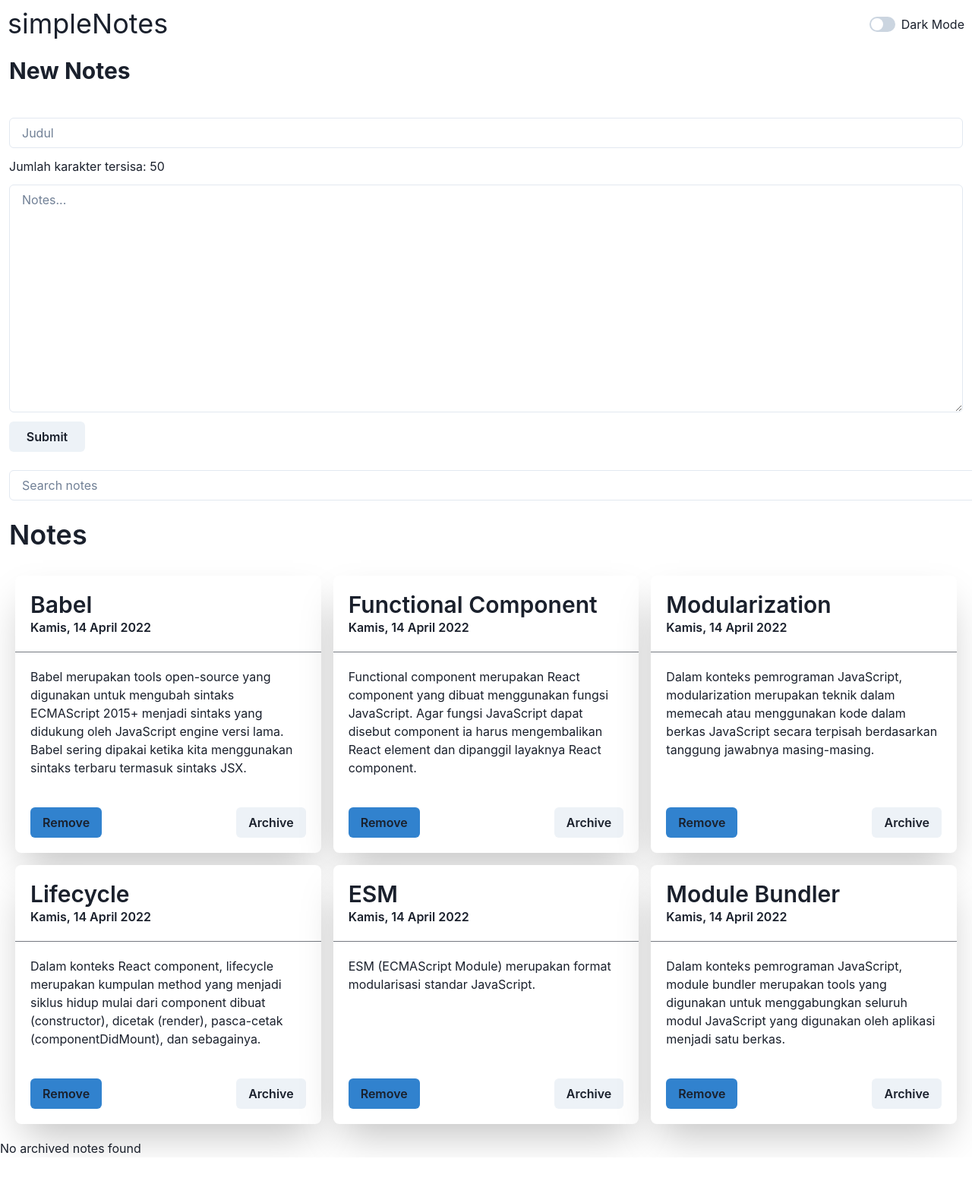
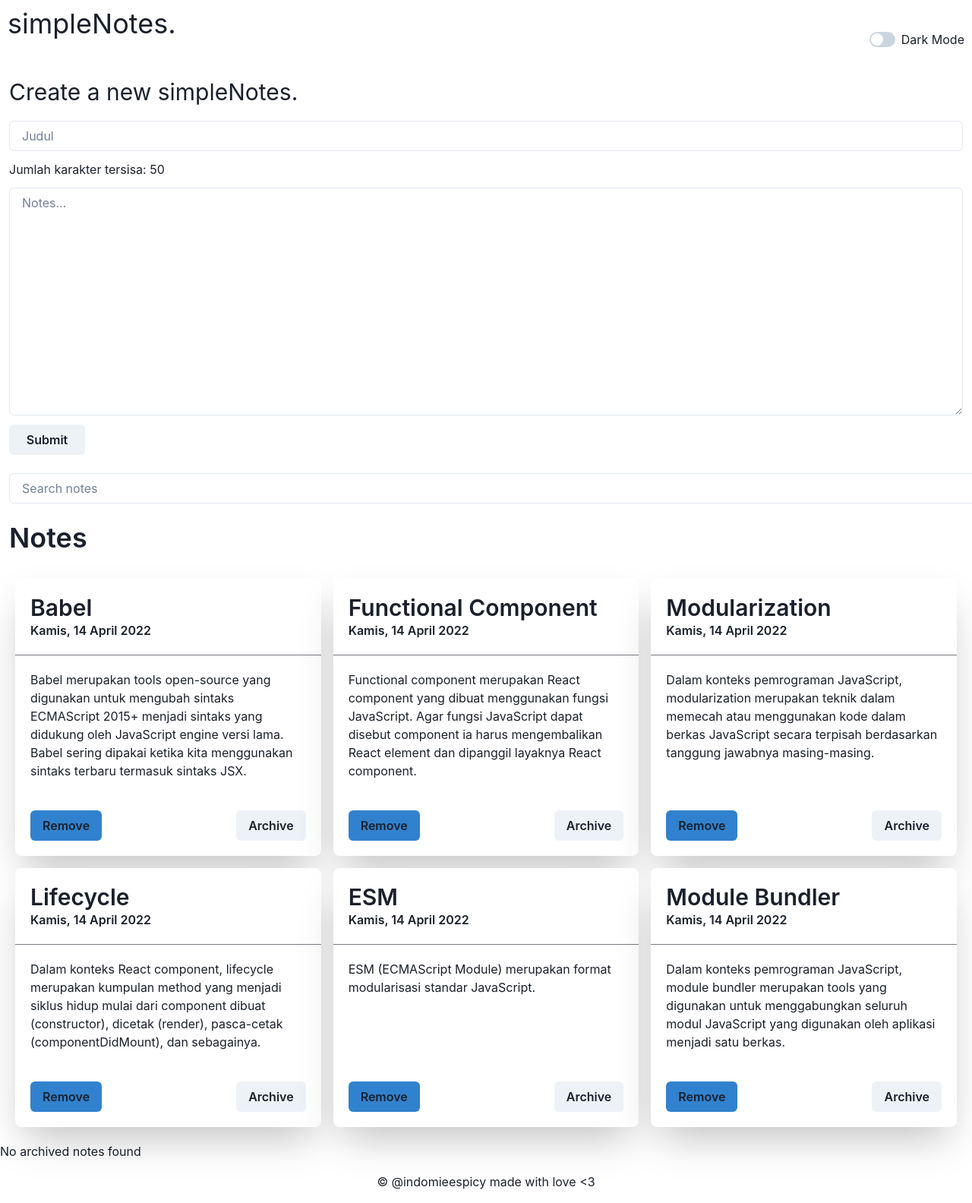
Before and after one commit to yunusmujadidi/dicoding, a React (Vite) app in the folder react-notes/: page / in a window 1280 px wide. Shown: the top 1584 px of the page at 76% size. Before the commit the page ends 1524 px from the top, so only its background shows below. Built offline with nearby package versions, Linux system fonts and the light colour scheme.

Commit message:
Add footer and update UI elements

```diff
--- a/react-notes/src/App.tsx
+++ b/react-notes/src/App.tsx
@@ -5,6 +5,7 @@ import NotesForm from "./components/NotesForms";
 import { Grid, GridItem } from "@chakra-ui/react";
 import { Note } from "./utils";
 import initialData from "./utils";
+import Footer from "./components/Footer";
 
 const App = () => {
   const [notes, setNotes] = useState<Note[]>(initialData);
@@ -29,7 +30,7 @@ const App = () => {
   };
 
   return (
-    <Grid templateAreas={`"nav" "main"`}>
+    <Grid templateAreas={`"nav" "main" "footer"`}>
       <GridItem area="nav">
         <NavBar />
       </GridItem>
@@ -42,6 +43,9 @@ const App = () => {
           onArchiveNote={handleArchiveNote}
         />
       </GridItem>
+      <GridItem area="footer">
+        <Footer />
+      </GridItem>
     </Grid>
   );
 };
--- /dev/null
+++ b/react-notes/src/components/Footer.tsx
@@ -0,0 +1,11 @@
+import { Text } from "@chakra-ui/react";
+
+const Footer = () => {
+  return (
+    <Text textAlign="center" fontSize="md" mt={4} pb={4}>
+      {`© @indomieespicy made with love <3`}
+    </Text>
+  );
+};
+
+export default Footer;
--- a/react-notes/src/components/NavBar.tsx
+++ b/react-notes/src/components/NavBar.tsx
@@ -4,8 +4,8 @@ import ColorModeSwitch from "./ColorModeSwitch";
 const NavBar = () => {
   return (
     <HStack justifyContent="space-between" padding="10px">
-      <Heading size="xl" fontWeight="">
-        simpleNotes
+      <Heading size="xl" fontWeight="" marginBottom="10">
+        simpleNotes.
       </Heading>
       <ColorModeSwitch />
     </HStack>
--- a/react-notes/src/components/NotesForms.tsx
+++ b/react-notes/src/components/NotesForms.tsx
@@ -35,11 +35,11 @@ const NotesForms = ({ onAddNotes }: { onAddNotes: (note: Note) => void }) => {
 
   return (
     <>
-      <Heading size="lg" padding={3}>
-        New Notes
+      <Heading fontWeight="" size="lg" marginLeft={3}>
+        Create a new simpleNotes.
       </Heading>
       <form className="addform" onSubmit={handleSubmit}>
-        <Stack spacing={3} marginTop={5} padding={3}>
+        <Stack spacing={3} marginTop={2} padding={3}>
           <Input
             placeholder="Judul"
             type="text"
```
